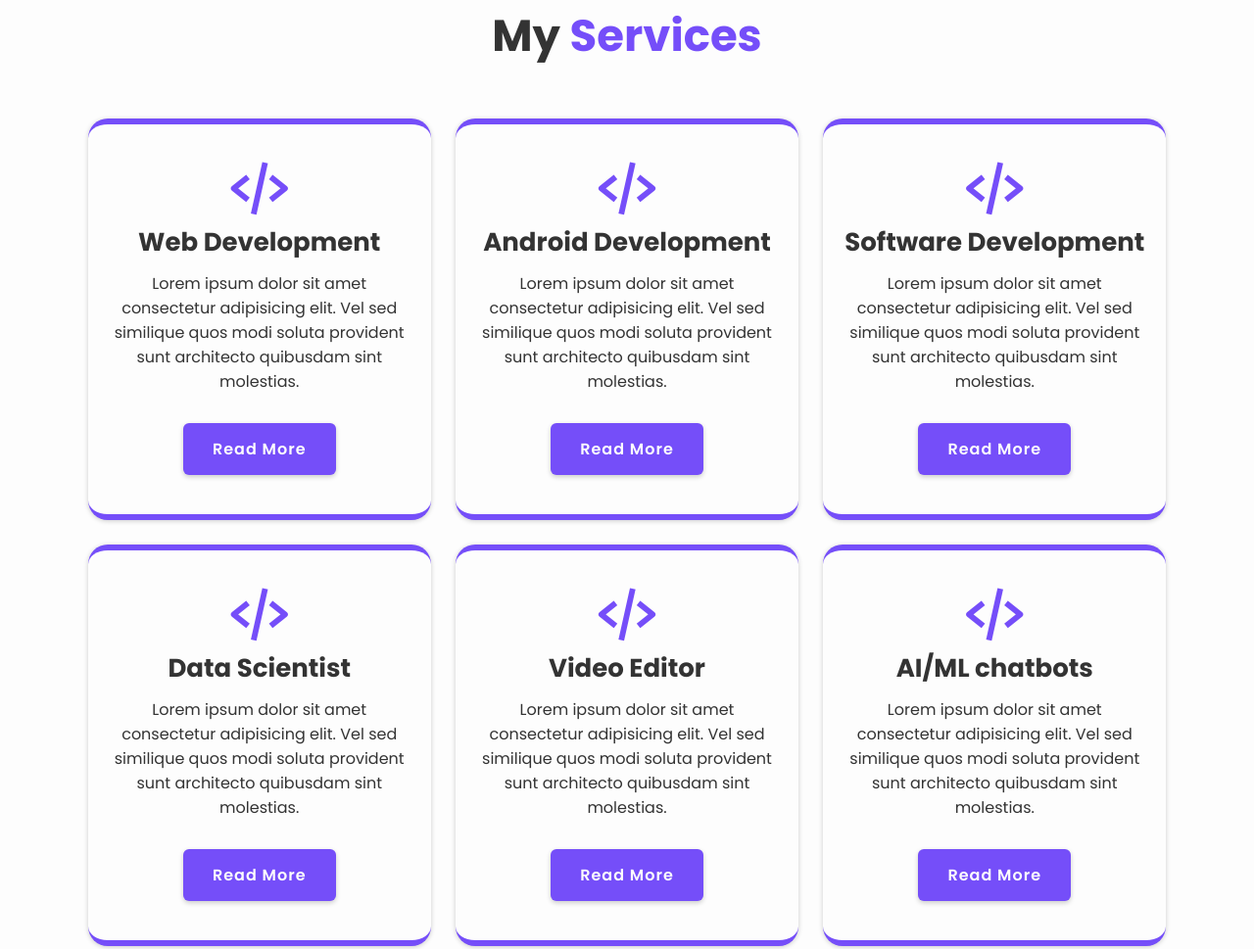
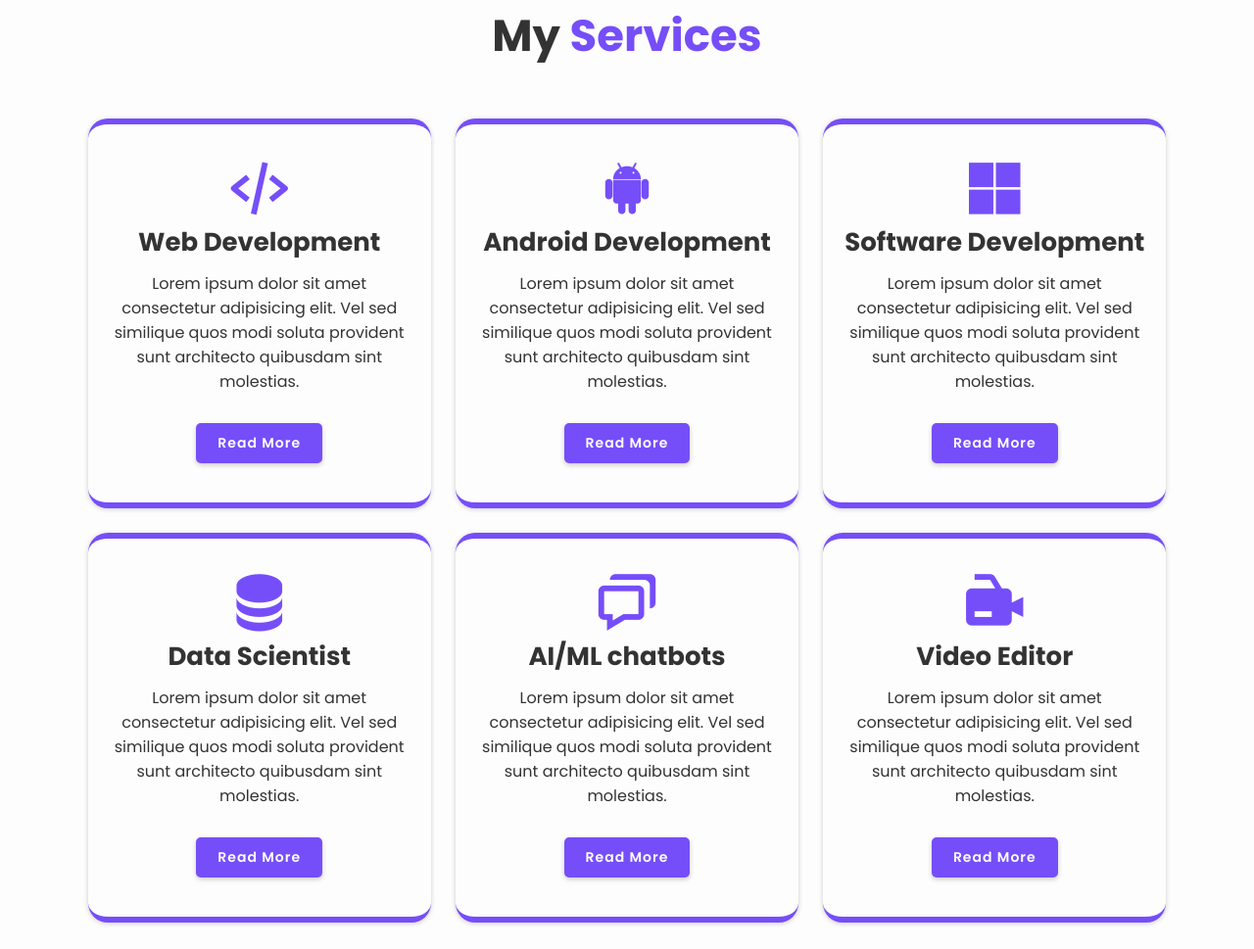
Before and after one commit to manuraj23/Portfolio-Website-, a plain HTML site: page index.html in a window 1280 px wide. Shown: the part 1697-2666 px from the top of the page at 98% size. Drawn offline with nearby package versions, Linux system fonts and the light colour scheme.

Commit message:
Certificate  added

```diff
--- a/index.html
+++ b/index.html
@@ -108,7 +108,7 @@
     <section class="services" id="services">
         <h2 class="heading">My <span>Services</span></h2>
 
-        <div class="services-container">
+        <div class="services-container" >
             <div class="services-box">
                 <i class="bx bx-code-alt"></i>
                 <h3>Web Development</h3>
@@ -117,40 +117,41 @@
                 <a href="#" class="btn">Read More</a>
             </div>
             <div class="services-box">
-                <i class="bx bx-code-alt"></i>
+                <i class='bx bxl-android'></i>
                 <h3>Android Development</h3>
                 <p>Lorem ipsum dolor sit amet consectetur adipisicing elit. Vel sed similique quos modi soluta provident
                     sunt architecto quibusdam sint molestias.</p>
                 <a href="#" class="btn">Read More</a>
             </div>
             <div class="services-box">
-                <i class="bx bx-code-alt"></i>
+                <i class='bx bxl-microsoft' ></i>
                 <h3>Software Development</h3>
                 <p>Lorem ipsum dolor sit amet consectetur adipisicing elit. Vel sed similique quos modi soluta provident
                     sunt architecto quibusdam sint molestias.</p>
                 <a href="#" class="btn">Read More</a>
             </div>
             <div class="services-box">
-                <i class="bx bx-code-alt"></i>
+                <i class='bx bxs-data' ></i>
                 <h3>Data Scientist</h3>
                 <p>Lorem ipsum dolor sit amet consectetur adipisicing elit. Vel sed similique quos modi soluta provident
                     sunt architecto quibusdam sint molestias.</p>
                 <a href="#" class="btn">Read More</a>
             </div>
             <div class="services-box">
-                <i class="bx bx-code-alt"></i>
+                <i class='bx bx-chat'></i>
+                <h3>AI/ML chatbots</h3>
+                <p>Lorem ipsum dolor sit amet consectetur adipisicing elit. Vel sed similique quos modi soluta provident
+                    sunt architecto quibusdam sint molestias.</p>
+                <a href="#" class="btn">Read More</a>
+            </div>
+            <div class="services-box">
+                <i class='bx bxs-video-recording' ></i>
                 <h3>Video Editor</h3>
                 <p>Lorem ipsum dolor sit amet consectetur adipisicing elit. Vel sed similique quos modi soluta provident
                     sunt architecto quibusdam sint molestias.</p>
                 <a href="#" class="btn">Read More</a>
             </div>
-            <div class="services-box">
-                <i class="bx bx-code-alt"></i>
-                <h3>AI/ML chatbots</h3>
-                <p>Lorem ipsum dolor sit amet consectetur adipisicing elit. Vel sed similique quos modi soluta provident
-                    sunt architecto quibusdam sint molestias.</p>
-                <a href="#" class="btn">Read More</a>
-            </div>
+
         </div>
     </section>
 
@@ -222,6 +223,12 @@
             <div class="certificate-box mySwiper">
                 <div class="certificate-content swiper-wrapper">
                     <div class="certificate-slide swiper-slide">
+                        <img src="Certificate images\Cloud-Computing.png" alt="image">
+                        <h3>Cloud Computing</h3>
+                        <p>Learned docker, kuberatics, Jenkins, CI/CD pipelines.</p>
+                        <a href="Cloud-Computing.pdf" class="btn" target="_blank">View Certificate</a>
+                    </div>
+                    <div class="certificate-slide swiper-slide">
                         <img src="Certificate images\mongo-db image.jpeg" alt="image">
                         <h3>MongoDB</h3>
                         <p>Knowledgeable in MongoDB, experienced in using NoSQL databases for scalable applications.</p>
--- a/style.css
+++ b/style.css
@@ -162,11 +162,11 @@ section{
 
 .btn{
     display: inline-block;
-    padding: 1.2rem 2.8rem;
+    padding: 0.8rem 2rem;
     background: var(--main-color);
-    border-radius: .6rem;
+    border-radius: .5rem;
     box-shadow: 0 .2rem .5rem var(--shadow-color);
-    font-size: 1.6rem;
+    font-size: 1.4rem;
     color: var(--white-color);
     letter-spacing: .1rem;
     font-weight: 600;
```
Also changed, not shown: Certificate images/Cloud-Computing.png (added), 1 other file.
